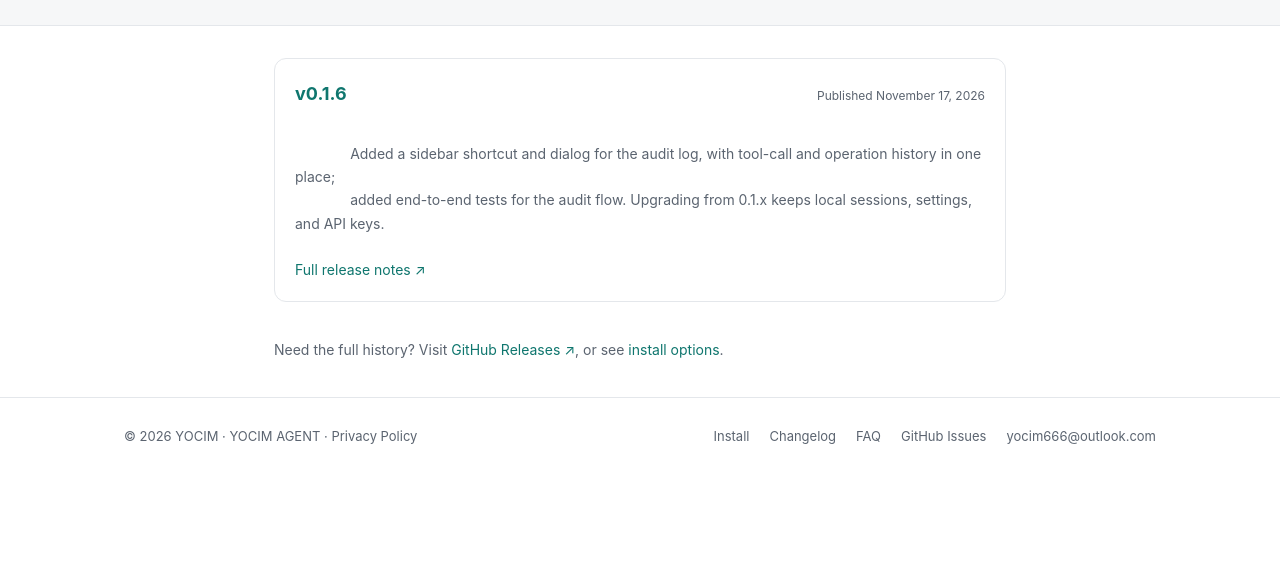
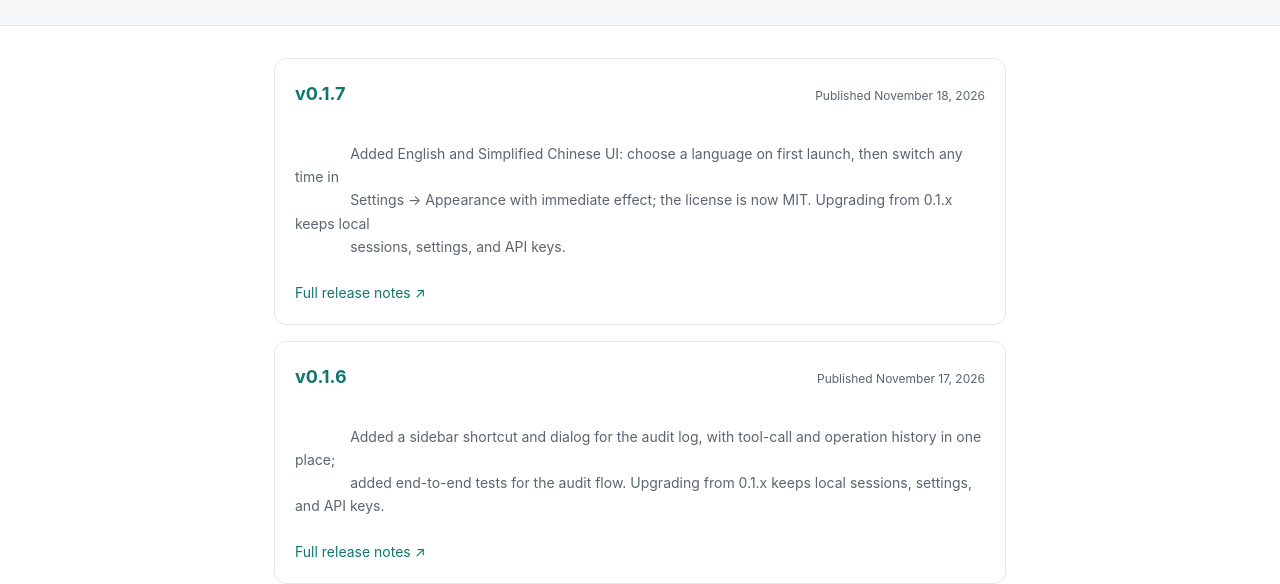
Before and after one commit to YOCIM888/YOCIM-AGENT-WEBSITE, a plain HTML site: page en/changelog.html in a window 1280 px wide. Shown: the part 247-831 px from the top of the page. Before the commit the page ends 800 px from the top, so only its background shows below. Drawn offline with Linux system fonts and the light colour scheme; no server answers.

Commit message:
chore: 版本更新至 v0.1.7，更新变更日志与结构化数据

```diff
--- a/en/changelog.html
+++ b/en/changelog.html
@@ -71,6 +71,26 @@
           <article class="release">
             <div class="release-head">
               <h2>
+                <a href="https://github.com/YOCIM888/YOCIM-AGENT/releases/tag/v0.1.7" target="_blank" rel="noopener"
+                  >v0.1.7</a
+                >
+              </h2>
+              <time datetime="2026-11-18">Published November 18, 2026</time>
+            </div>
+            <p class="release-body">
+              Added English and Simplified Chinese UI: choose a language on first launch, then switch any time in
+              Settings → Appearance with immediate effect; the license is now MIT. Upgrading from 0.1.x keeps local
+              sessions, settings, and API keys.
+            </p>
+            <p>
+              <a href="https://github.com/YOCIM888/YOCIM-AGENT/releases/tag/v0.1.7" target="_blank" rel="noopener"
+                >Full release notes ↗</a
+              >
+            </p>
+          </article>
+          <article class="release">
+            <div class="release-head">
+              <h2>
                 <a href="https://github.com/YOCIM888/YOCIM-AGENT/releases/tag/v0.1.6" target="_blank" rel="noopener"
                   >v0.1.6</a
                 >
```
Also changed, not shown: changelog.html (+19 -0 lines), en/index.html (+3 -3 lines), index.html (+3 -3 lines).
